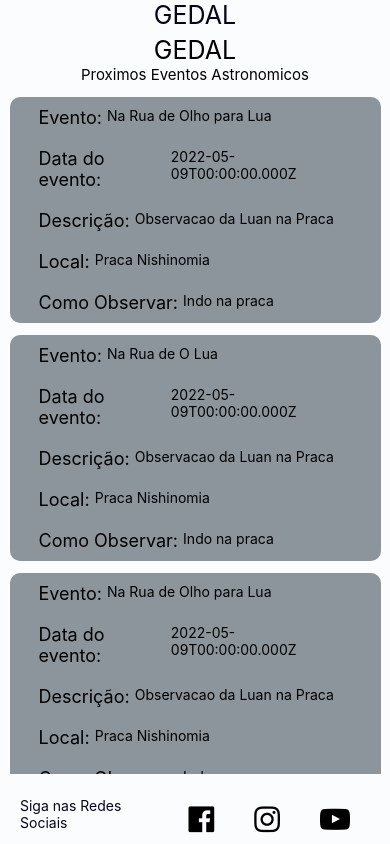
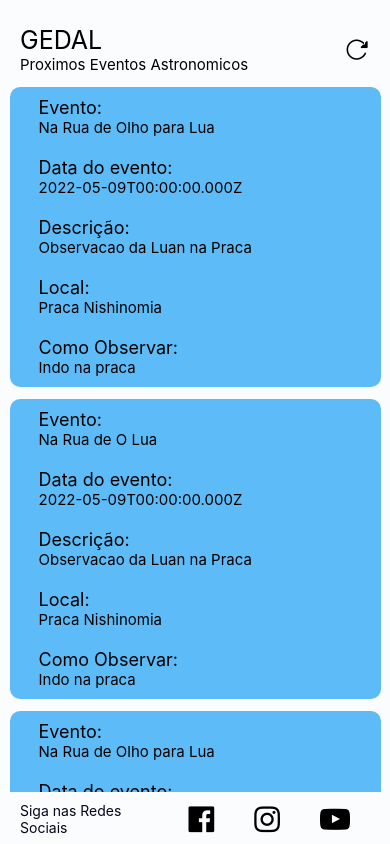
Before and after one commit to Jeanlucascastro/Gedal-React-Native, a React Native app: screen / in a window 390 px wide. Built offline with nearby package versions, Linux system fonts and the light colour scheme.

Commit message:
Button Reload and new Event feed

```diff
--- a/App.js
+++ b/App.js
@@ -34,7 +34,7 @@ export default function App() {
   return (
     <View style={styles.container}>
       {/* <Image source={logo} style={styles.top} /> */}
-          <Headerr />
+          {/* <Headerr /> */}
           <SubHeaderr/>
       <ScrollView>
         <Events Props={event} />
--- a/components/Events.js
+++ b/components/Events.js
@@ -50,7 +50,7 @@ export default function Events(){
               <>
               <View key={Prop._id} style={styles.event}>
               <View style={styles.card}>
-                  <Text style={styles.nameText}>Evento: </Text>
+                    <Text style={styles.nameText}>Evento: </Text>
                    <Text style={styles.text}>{Prop.nameEvent}</Text>
               </View>
               <View style={styles.card}>
@@ -59,15 +59,15 @@ export default function Events(){
               </View>
               <View style={styles.card}>
                   <Text style={styles.nameText}>Descrição: </Text>
-              <Text style={styles.text}>{Prop.description}</Text>
+                  <Text style={styles.text}>{Prop.description}</Text>
               </View>
               <View style={styles.card}>
                   <Text style={styles.nameText}>Local: </Text>
-              <Text style={styles.text}>{Prop.location}</Text>
+                  <Text style={styles.text}>{Prop.location}</Text>
               </View>
               <View style={styles.card}>
                   <Text style={styles.nameText}>Como Observar: </Text>
-              <Text style={styles.text}>{Prop.howToSee}</Text>
+                  <Text style={styles.text}>{Prop.howToSee}</Text>
               </View>
               </View>
               </>
@@ -93,7 +93,6 @@ const styles = StyleSheet.create({
   },
 
   card: {
-    flexDirection: 'row',
     padding: 10,
     width: "90%",
 
@@ -101,7 +100,7 @@ const styles = StyleSheet.create({
   },
 
   event: {
-    backgroundColor: '#8C959B',
+    backgroundColor: '#5DBCF8',
     borderRadius: 10,
     width: "95%",
     marginTop: 8,
@@ -114,7 +113,8 @@ const styles = StyleSheet.create({
 
   text: {
     color: '#000000',
-    alignItems: 'flex-start'
+    alignItems: 'flex-start',
+    fontSize: 15
   },
   nameText: {
     color: '#000000',
--- a/components/Links.js
+++ b/components/Links.js
@@ -1,6 +1,7 @@
 import * as WebBrowser from 'expo-web-browser';
 import { Text, View, Button, StyleSheet } from 'react-native';
 import { FontAwesome } from '@expo/vector-icons';
+
 
 export default function Links(){
   return (
@@ -59,7 +60,7 @@ const styles = StyleSheet.create({
   },
   side: {
     flexDirection: 'row',
-    marginTop: 15,
+    marginTop: 6,
     marginBottom:5,
     marginHorizontal: 20,
     alignItems: 'center',
--- a/components/SubHeaderr.js
+++ b/components/SubHeaderr.js
@@ -1,5 +1,6 @@
 
 import { Text, View, StyleSheet } from 'react-native';
+import { Ionicons } from '@expo/vector-icons';
 
 
 export default function SubHeaderr(){
@@ -8,10 +9,14 @@ export default function SubHeaderr(){
   return (
     <View style={styles.side}>
 
-    <Text style={styles.text}>GEDAL</Text>
-    <Text style={styles.textSub}>Proximos Eventos Astronomicos</Text>
+    <View>
+      <Text style={styles.text}>GEDAL</Text>
+      <Text style={styles.textSub}>Proximos Eventos Astronomicos</Text>
+    </View>
 
-
+    <View >
+      <Ionicons name="reload" size={25} color="black" />
+    </View>
     </View>
   );
 }
@@ -20,7 +25,7 @@ export default function SubHeaderr(){
 const styles = StyleSheet.create({
 
   helpContainer: {
-    marginTop: 15,
+    marginTop: 12,
     marginHorizontal: 20,
     alignItems: 'flex-start',
     color: '#629AD9'
@@ -45,19 +50,23 @@ const styles = StyleSheet.create({
   },
 
   side: {
-    marginTop: 15,
+    marginTop: 25,
     marginBottom:5,
     marginHorizontal: 20,
     alignItems: 'center',
     color: '#2196F3',
     justifyContent: 'space-between',
-    alignItems: 'center'
+    alignItems: 'center',
+    flexDirection: 'row',
   },
 
   title: {
     fontSize: 30,
     color: '#2196F3',
 
+  },
+  middle: {
+
   }
 
 });
```
